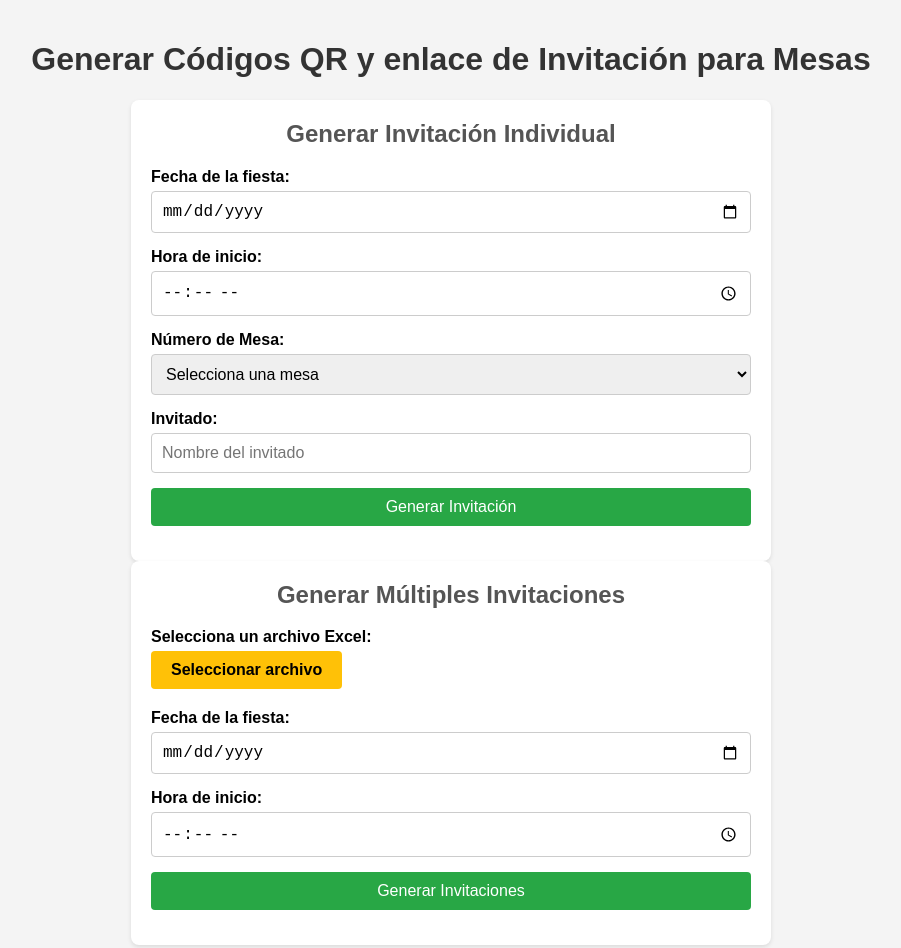
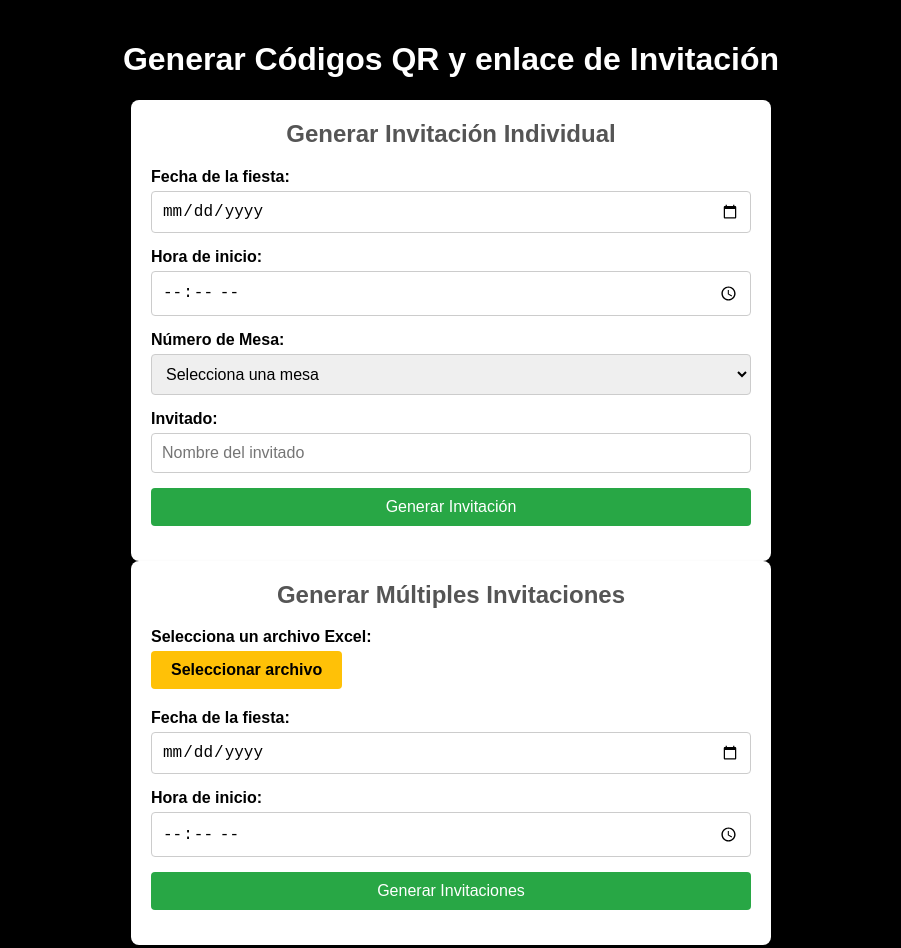
Before and after one commit to IguanaDisco/qr-mesas, a plain HTML site: page qr-generacion/index.html in a window 1280 px wide. Shown: the top 948 px of the page, without its empty margins (189-1090 px from the left). Drawn offline with Linux system fonts and the light colour scheme; no server answers.

Commit message:
prueba12

```diff
--- a/qr-generacion/index.html
+++ b/qr-generacion/index.html
@@ -11,7 +11,7 @@
 </head>
 <body>
     <div class="container">
-        <h1>Generar Códigos QR y enlace de Invitación para Mesas</h1>
+        <h1>Generar Códigos QR y enlace de Invitación</h1>
 
         <!-- Formulario para generar invitación individual -->
         <div class="formulario-container">
--- a/qr-generacion/styles-generator.css
+++ b/qr-generacion/styles-generator.css
@@ -3,7 +3,7 @@ body {
     font-family: Arial, sans-serif;
     margin: 0;
     padding: 0;
-    background-color: #f4f4f4;
+    background-color: #000000;
     display: flex;
     flex-direction: column;
     align-items: center; /* Centrar horizontalmente */
@@ -12,7 +12,7 @@ body {
 }
 
 h1, h2, h3 {
-    color: #333;
+    color: #ffffff;
     text-align: center; /* Centrar los títulos */
 }
 
```
